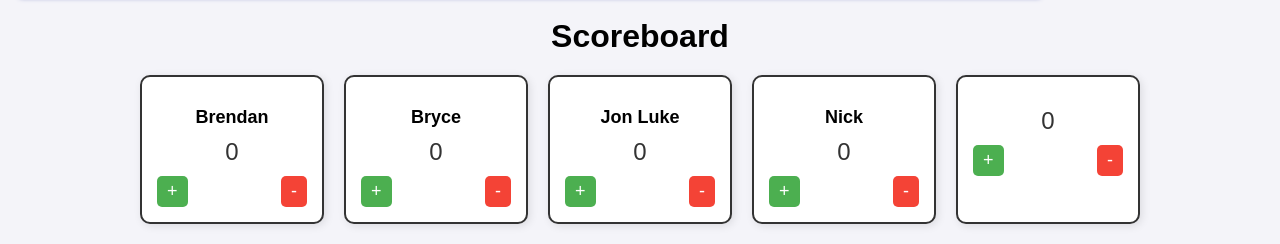
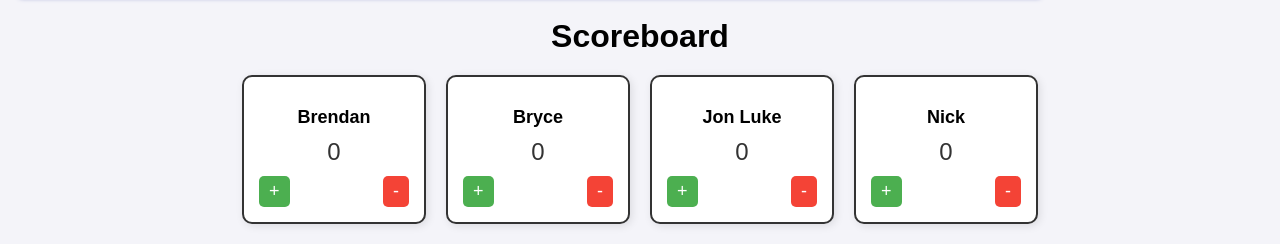
Before and after one commit to mrbogan1127/ExtempMod, a plain HTML site: page Jeopardy.html in a window 1280 px wide. Shown: the part 593-837 px from the top of the page. Drawn offline with Linux system fonts and the light colour scheme.

Commit message:
Update Jeopardy.html

```diff
--- a/Jeopardy.html
+++ b/Jeopardy.html
@@ -142,14 +142,6 @@
                 <button class="subtract" onclick="changeScore('score4', -1)">-</button>
             </div>
         </div>
-        <div class="player" id="player5">
-            <h2></h2>
-            <div class="score" id="score5">0</div>
-            <div class="buttons">
-                <button class="add" onclick="changeScore('score5', 1)">+</button>
-                <button class="subtract" onclick="changeScore('score5', -1)">-</button>
-            </div>
-        </div>
     </div>
 </body>
     <script>
```
